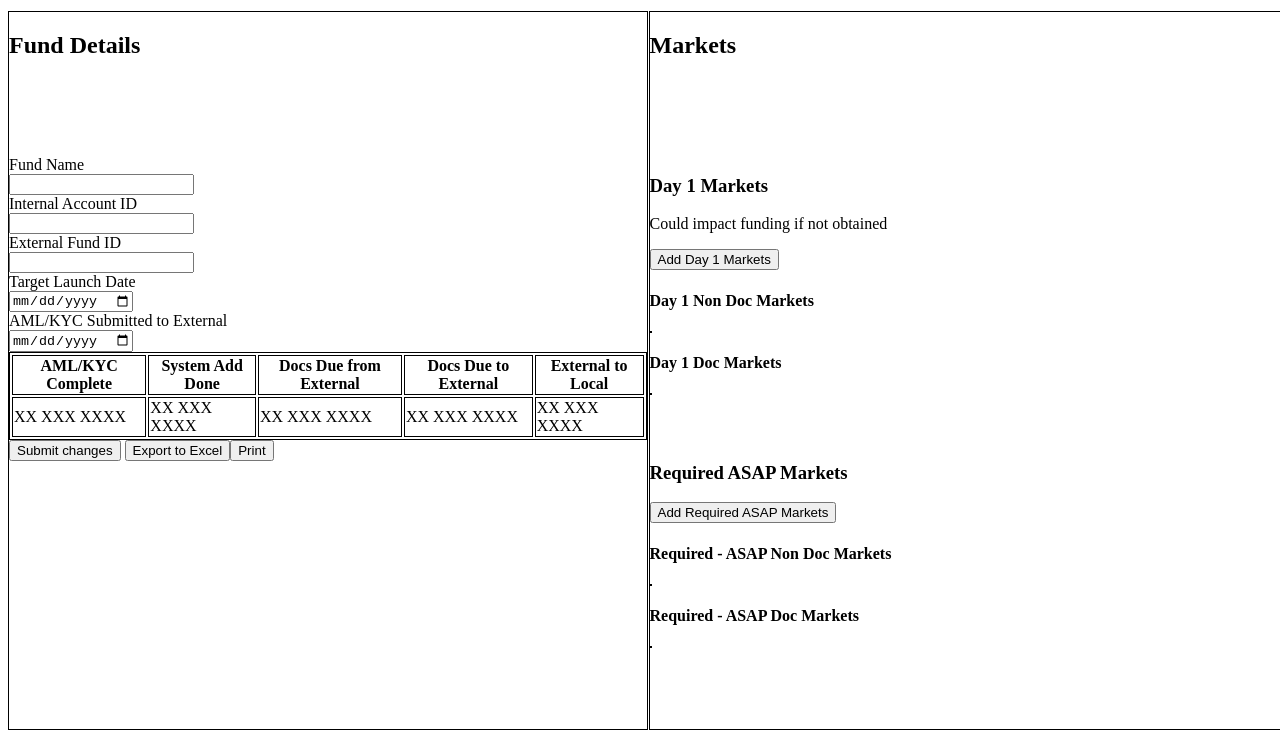
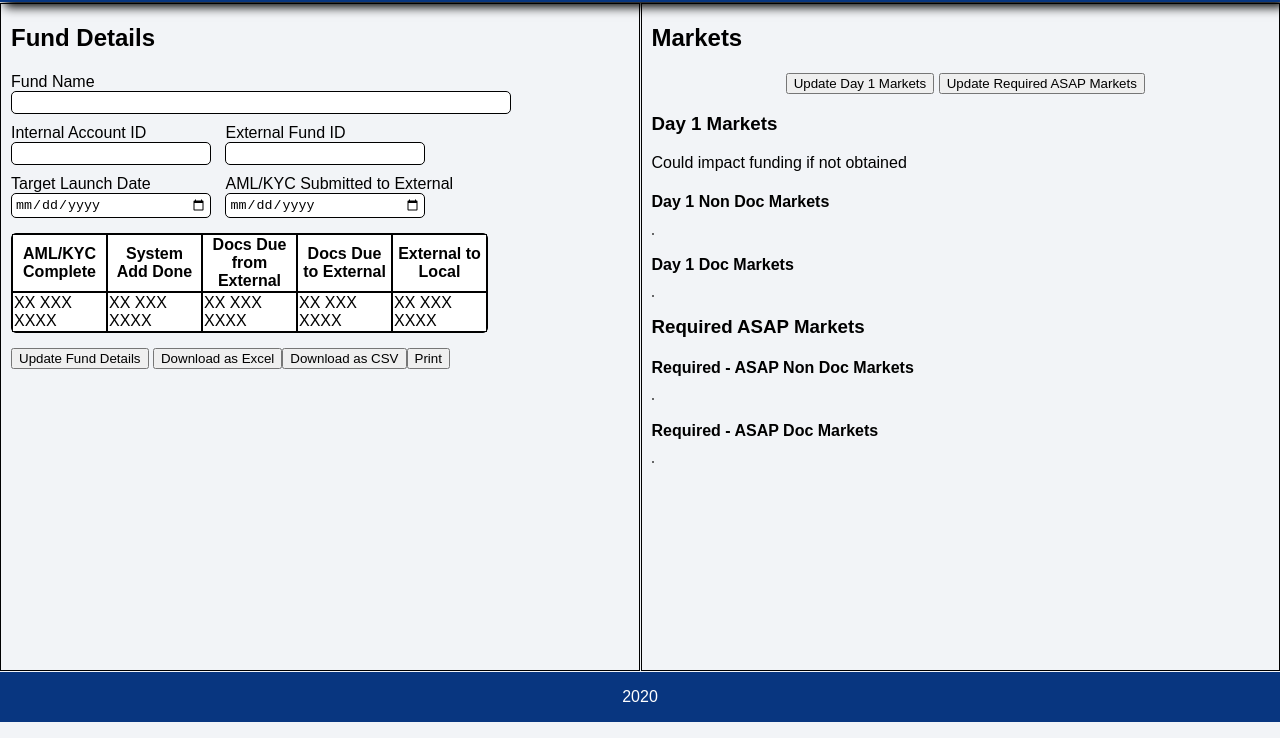
Before and after one commit to DZamora54/marketsForecaster, a plain HTML site: page index.html in a window 1280 px wide. Shown: the part 78-816 px from the top of the page. Drawn offline with Linux system fonts and the light colour scheme.

Commit message:
style changes. functionality added to download excel and csv buttons. fixed issues with deleting and recreating markets tables.

```diff
--- a/assets/css/style.css
+++ b/assets/css/style.css
@@ -1,5 +1,8 @@
 body {
+  margin: 0;
   overflow: hidden;
+  font-family: Arial, Helvetica, sans-serif;
+  background-color: #f2f4f7;
 }
 
 .grid-container {
@@ -7,9 +10,9 @@ body {
   width: 100vw;
   display: grid;
   grid-template-columns: 1fr;
-  grid-template-rows: 0.2fr 8fr;
+  grid-template-rows: auto 1fr auto;
   gap: 1px 1px;
-  grid-template-areas: "header" "content";
+  grid-template-areas: "header" "content" "footer";
 }
 
 .content {
@@ -17,6 +20,7 @@ body {
   grid-template-columns: 1fr 1fr;
   grid-template-rows: 1fr;
   gap: 1px 1px;
+  height: 0.8fr;
   grid-template-areas: "fundDetailsArea marketsArea";
   grid-area: content;
   overflow: hidden;
@@ -25,7 +29,7 @@ body {
 .fundDetailsArea {
   display: grid;
   grid-template-columns: 1fr;
-  grid-template-rows: 0.2fr 0.8fr;
+  grid-template-rows: auto 1fr;
   gap: 1px 1px;
   grid-template-areas: "fundDetailsAreaHeaderArea" "fundDetailsAreaContentArea";
   grid-area: fundDetailsArea;
@@ -42,19 +46,35 @@ body {
 .marketsArea {
   display: grid;
   grid-template-columns: 1fr;
-  grid-template-rows: 0.2fr 0.4fr 0.4fr;
+  grid-template-rows: auto auto 1fr;
   gap: 1px 1px;
-  grid-template-areas: "marketsAreaHeaderArea" "dayOneMarketsArea" "asapMarketsArea";
+  grid-template-areas: "marketsAreaHeaderArea" "addMarketsButtonsArea" "marketsTablesArea";
   grid-area: marketsArea;
-  overflow-y: scroll;
+  overflow: hidden;
+  /* overflow-y: scroll; */
 }
 
 .fundDetailsArea,
 .marketsArea {
   border: solid 1px;
+  padding-left: 10px;
   /* overflow-y: scroll; */
 }
 
+.addMarketsButtonsArea {
+  grid-area: addMarketsButtonsArea;
+  text-align: center;
+  /* align-content: center; */
+}
+
+.addMarketsButton {
+  display: inline-block;
+}
+
+.marketsTablesArea {
+  overflow-y: scroll;
+  grid-area: marketsTablesArea;
+}
 .marketsAreaHeaderArea {
   grid-area: marketsAreaHeaderArea;
 }
@@ -73,10 +93,57 @@ body {
   grid-area: header;
 }
 
+.footer {
+  grid-area: footer;
+}
+
+.footer,
+.header {
+  background-color: #083680;
+  color: white;
+  text-align: center;
+}
+
+.header {
+  box-shadow: 5px 5px 10px black;
+}
+
 table,
 th,
 td {
   border: 1px solid black;
+  background-color: white;
+}
+
+table {
+  border-spacing: 0px;
+  border-radius: 5px;
+}
+
+.datescol {
+  width: 95px;
+}
+
+.inputArea {
+  padding: 0;
+  margin-top: 10px;
+  display: inline-block;
+}
+
+.fundInput {
+  border: 1.5px solid black;
+  border-radius: 5px;
+  padding: 3px;
+  width: 200px;
+  margin-right: 10px;
+}
+
+#fname {
+  width: 500px;
+}
+
+#datesArea {
+  margin: 15px 0px;
 }
 
 *,
@@ -98,6 +165,7 @@ td {
   width: 300px;
   max-width: 80%;
   height: 80%;
+  text-align: left;
 }
 
 .modal.active {
--- a/assets/js/logic.js
+++ b/assets/js/logic.js
@@ -992,16 +992,16 @@ function getCheckedAsapMarkets() {
 
 /* START CHECK FOR DAY 1 NON DOC SELECTED. IF NONE SELECTED,DO NOT CREATE DAY 1 NON DOC TABLE OR REMOVE EXISTING DAY 1 NON DOC TABLE. IF ANY DAY 1 NON DOC IS YES, THEN CREATE OR UPDATE DAY ONE NON DOC TABLE */
 function checkDayOneNonDoc(requested) {
-  console.log("pork chops and apple sauce");
+  console.log("checking day one non doc");
   return requested["requestedDay1"] == "No";
 }
 function checkforDayOneNonDoc() {
   let result = marketsData.filter((market) => market["docMarket"] == "No");
   // console.log(result);
   if (result.every(checkDayOneNonDoc)) {
-    console.log("no markets requested");
+    console.log("no day one non doc markets requested");
   } else {
-    console.log("someone picked a market");
+    console.log("someone picked a day one non doc market");
     updateNonDocDayOneMarketTables();
   }
 }
@@ -1009,16 +1009,16 @@ function checkforDayOneNonDoc() {
 
 /* START CHECK FOR DAY 1 DOC SELECTED. IF NONE SELECTED,DO NOT CREATE DAY 1 NON DOC TABLE OR REMOVE EXISTING DAY 1 NON DOC TABLE. IF ANY DAY 1 NON DOC IS YES, THEN CREATE OR UPDATE DAY ONE NON DOC TABLE */
 function checkDayOneDoc(requested) {
-  console.log("meatloaf and mashed potatos");
+  console.log("checking day one doc markets");
   return requested["requestedDay1"] == "No";
 }
 function checkforDayOneDoc() {
   let result = marketsData.filter((market) => market["docMarket"] == "Yes");
   // console.log("result is: " + result);
   if (result.every(checkDayOneDoc)) {
-    console.log("no markets requested");
+    console.log("no day one doc markets requested");
   } else {
-    console.log("someone picked a market");
+    console.log("someone picked a day one doc market");
     updateDocDayOneMarketTables();
   }
 }
@@ -1026,16 +1026,16 @@ function checkforDayOneDoc() {
 
 /* START CHECK FOR ASAP NON DOC SELECTED. IF NONE SELECTED,DO NOT CREATE DAY 1 NON DOC TABLE OR REMOVE EXISTING DAY 1 NON DOC TABLE. IF ANY DAY 1 NON DOC IS YES, THEN CREATE OR UPDATE DAY ONE NON DOC TABLE */
 function checkAsapNonDoc(requested) {
-  console.log("meatloaf and mashed potatos");
+  console.log("checking asap non doc");
   return requested["requestedAsap"] == "No";
 }
 function checkforAsapNonDoc() {
   let result = marketsData.filter((market) => market["docMarket"] == "No");
   // console.log("result is: " + result);
   if (result.every(checkAsapNonDoc)) {
-    console.log("no markets requested");
+    console.log("no asap non doc markets requested");
   } else {
-    console.log("someone picked a market");
+    console.log("someone picked an asap non doc market");
     updateNonDocAsapMarketTables();
   }
 }
@@ -1043,16 +1043,16 @@ function checkforAsapNonDoc() {
 
 /* START CHECK FOR ASAP DOC SELECTED. IF NONE SELECTED,DO NOT CREATE DAY 1 NON DOC TABLE OR REMOVE EXISTING DAY 1 NON DOC TABLE. IF ANY DAY 1 NON DOC IS YES, THEN CREATE OR UPDATE DAY ONE NON DOC TABLE */
 function checkAsapDoc(requested) {
-  console.log("meatloaf and mashed potatos");
+  console.log("checking asap doc markets");
   return requested["requestedAsap"] == "No";
 }
 function checkforAsapDoc() {
   let result = marketsData.filter((market) => market["docMarket"] == "Yes");
   // console.log("result is: " + result);
   if (result.every(checkAsapDoc)) {
-    console.log("no markets requested");
+    console.log("no asap doc markets requested");
   } else {
-    console.log("someone picked a market");
+    console.log("someone picked an asap doc market");
     updateDocAsapMarketTables();
   }
 }
@@ -1060,14 +1060,14 @@ function checkforAsapDoc() {
 
 /*  START REMOVE NON DOC DAY 1 MARKETS TABLES */
 function removeNonDocDayOneMarketsTables() {
-  console.log("removing markets tables");
+  console.log("removing non doc day one markets tables");
   let elementExists = document.getElementById("table1header");
   console.log(elementExists);
   if (elementExists) {
     console.log("table1header exists");
     let elem = document.getElementById("table1header");
     elem.parentNode.removeChild(elem);
-    let elem1 = document.getElementById("tbodyid");
+    let elem1 = document.getElementById("t1bodyid");
     elem1.parentNode.removeChild(elem1);
   } else {
     console.log("table1header does not exist");
@@ -1077,14 +1077,14 @@ function removeNonDocDayOneMarketsTables() {
 
 /*  START REMOVE DOC DAY 1 MARKETS TABLES */
 function removeDocDayOneMarketsTables() {
-  console.log("removing markets tables");
+  console.log("removing doc day one markets tables");
   let elementExists = document.getElementById("table2header");
   console.log(elementExists);
   if (elementExists) {
     console.log("table2header exists");
     let elem = document.getElementById("table2header");
     elem.parentNode.removeChild(elem);
-    let elem1 = document.getElementById("tbodyid");
+    let elem1 = document.getElementById("t2bodyid");
     elem1.parentNode.removeChild(elem1);
   } else {
     console.log("table2header does not exist");
@@ -1094,14 +1094,14 @@ function removeDocDayOneMarketsTables() {
 
 /*  START REMOVE NON DOC ASAP MARKETS TABLES */
 function removeNonDocAsapMarketsTables() {
-  console.log("removing markets tables");
+  console.log("removing non doc asap markets tables");
   let elementExists = document.getElementById("table3header");
   console.log(elementExists);
   if (elementExists) {
     console.log("table3header exists");
     let elem = document.getElementById("table3header");
     elem.parentNode.removeChild(elem);
-    let elem1 = document.getElementById("tbodyid");
+    let elem1 = document.getElementById("t3bodyid");
     elem1.parentNode.removeChild(elem1);
   } else {
     console.log("table3header does not exist");
@@ -1111,14 +1111,14 @@ function removeNonDocAsapMarketsTables() {
 
 /*  START REMOVE DOC ASAP MARKETS TABLES */
 function removeDocAsapMarketsTables() {
-  console.log("removing markets tables");
+  console.log("removing doc asap markets tables");
   let elementExists = document.getElementById("table4header");
   console.log(elementExists);
   if (elementExists) {
     console.log("table4header exists");
     let elem = document.getElementById("table4header");
     elem.parentNode.removeChild(elem);
-    let elem1 = document.getElementById("tbodyid");
+    let elem1 = document.getElementById("t4bodyid");
     elem1.parentNode.removeChild(elem1);
   } else {
     console.log("table4header does not exist");
@@ -1128,8 +1128,7 @@ function removeDocAsapMarketsTables() {
 
 /* START CREATE NON DOC DAY 1 MARKETS TABLE */
 function updateNonDocDayOneMarketTables() {
-  console.log("Hola");
-  console.log("Red Red Wine");
+  console.log("updating non doc day 1 market tables");
   let table = document.querySelector("#table1");
   let data = ["name", "timeframeToOpen", "openDate"];
   console.log(data);
@@ -1137,7 +1136,7 @@ function updateNonDocDayOneMarketTables() {
   generateTableHead(table, data); // then the head
   let tbody = table.querySelector("tbody");
   tbody.classList.add("tbodyClass");
-  tbody.setAttribute("id", "tbodyid");
+  tbody.setAttribute("id", "t1bodyid");
 }
 
 // Creates the table header
@@ -1179,8 +1178,7 @@ function generateTable(table, data) {
 
 /* START CREATE DOC DAY 1 MARKETS TABLE */
 function updateDocDayOneMarketTables() {
-  console.log("Hola");
-  console.log("Red Red Wine");
+  console.log("updating doc day 1 market tables");
   let table = document.querySelector("#table2");
   let data = ["name", "timeframeToOpen", "openDate"];
   console.log(data);
@@ -1188,12 +1186,12 @@ function updateDocDayOneMarketTables() {
   generateTable2Head(table, data); // then the head
   let tbody = table.querySelector("tbody");
   tbody.classList.add("tbodyClass");
-  tbody.setAttribute("id", "tbodyid");
+  tbody.setAttribute("id", "t2bodyid");
 }
 
 // Creates the table header
 function generateTable2Head(table, data) {
-  console.log("generateTableHead is called");
+  console.log("generateTable2Head is running");
   let thead = table.createTHead();
   let row = thead.insertRow();
   thead.setAttribute("id", "table2header");
@@ -1203,12 +1201,12 @@ function generateTable2Head(table, data) {
     th.appendChild(text);
     row.appendChild(th);
   }
-  console.log("generateTableHead success");
+  console.log("generateTable2Head success");
 }
 
 // Creates the table body
 function generateTable2(table, data) {
-  console.log("generateTable is called");
+  console.log("generateTable2 is running");
   for (let element of data) {
     if (element["requestedDay1"] == "Yes" && element["docMarket"] == "Yes") {
       console.log("element: " + element["name"]);
@@ -1224,14 +1222,13 @@ function generateTable2(table, data) {
       cell3.appendChild(text3);
     }
   }
-  console.log("generateTable success");
+  console.log("generateTable2 success");
 }
 /* END CREATE DOC DAY 1 MARKETS TABLE */
 
 /* START CREATE NON DOC ASAP MARKETS TABLE */
 function updateNonDocAsapMarketTables() {
-  console.log("Hola");
-  console.log("Red Red Wine");
+  console.log("updating non doc asap market tables");
   let table = document.querySelector("#table3");
   let data = ["name", "timeframeToOpen", "openDate"];
   console.log(data);
@@ -1239,12 +1236,12 @@ function updateNonDocAsapMarketTables() {
   generateTable3Head(table, data); // then the head
   let tbody = table.querySelector("tbody");
   tbody.classList.add("tbodyClass");
-  tbody.setAttribute("id", "tbodyid");
+  tbody.setAttribute("id", "t3bodyid");
 }
 
 // Creates the table header
 function generateTable3Head(table, data) {
-  console.log("generateTableHead is called");
+  console.log("generateTable3Head is called");
   let thead = table.createTHead();
   let row = thead.insertRow();
   thead.setAttribute("id", "table3header");
@@ -1254,12 +1251,12 @@ function generateTable3Head(table, data) {
     th.appendChild(text);
     row.appendChild(th);
   }
-  console.log("generateTableHead success");
+  console.log("generateTable3Head success");
 }
 
 // Creates the table body
 function generateTable3(table, data) {
-  console.log("generateTable is called");
+  console.log("generateTable3 is running");
   for (let element of data) {
     if (element["requestedAsap"] == "Yes" && element["docMarket"] == "No") {
       console.log("element: " + element["name"]);
@@ -1275,14 +1272,13 @@ function generateTable3(table, data) {
       cell3.appendChild(text3);
     }
   }
-  console.log("generateTable success");
+  console.log("generateTable3 success");
 }
 /* END CREATE NON DOC ASAP MARKETS TABLE */
 
 /* START CREATE DOC ASAP MARKETS TABLE */
 function updateDocAsapMarketTables() {
-  console.log("Hola");
-  console.log("Red Red Wine");
+  console.log("updating doc asap markets");
   let table = document.querySelector("#table4");
   let data = ["name", "timeframeToOpen", "openDate"];
   console.log(data);
@@ -1290,12 +1286,12 @@ function updateDocAsapMarketTables() {
   generateTable4Head(table, data); // then the head
   let tbody = table.querySelector("tbody");
   tbody.classList.add("tbodyClass");
-  tbody.setAttribute("id", "tbodyid");
+  tbody.setAttribute("id", "t4bodyid");
 }
 
 // Creates the table header
 function generateTable4Head(table, data) {
-  console.log("generateTableHead is called");
+  console.log("generateTable4Head is running");
   let thead = table.createTHead();
   let row = thead.insertRow();
   thead.setAttribute("id", "table4header");
@@ -1305,12 +1301,12 @@ function generateTable4Head(table, data) {
     th.appendChild(text);
     row.appendChild(th);
   }
-  console.log("generateTableHead success");
+  console.log("generateTable4Head success");
 }
 
 // Creates the table body
 function generateTable4(table, data) {
-  console.log("generateTable is called");
+  console.log("generateTable4 is running");
   for (let element of data) {
     if (element["requestedAsap"] == "Yes" && element["docMarket"] == "Yes") {
       console.log("element: " + element["name"]);
@@ -1326,7 +1322,7 @@ function generateTable4(table, data) {
       cell3.appendChild(text3);
     }
   }
-  console.log("generateTable success");
+  console.log("generateTable4 success");
 }
 /* END CREATE DOC ASAP MARKETS TABLE */
 
@@ -1429,6 +1425,70 @@ function convertInDateToCompletionDate(numberOfBusinessDaysToAdd, beginDateIn) {
 }
 /* END FUNCTION TO ADD X NUMBER OF BUSINESS DAYS TO A GIVEN DATE */
 
+/* START DOWNLOAD EXCEL AND CSV BUTTONS */
+let btnExportCSV = document.querySelector("#exportCSVBtn");
+let btnExportXLS = document.querySelector("#exportExcelBtn");
+const table1 = document.querySelector("#table1");
+const table2 = document.querySelector("#table2");
+const table3 = document.querySelector("#table3");
+const table4 = document.querySelector("#table4");
+const tables = document.querySelectorAll("tbody");
+// tables[0].appendChild(tables[1].querySelectorAll("tr"));
+btnExportCSV.onclick = function () {
+  console.log("Export in CSV");
+  exportCSV();
+};
+
+btnExportXLS.onclick = () => {
+  console.log("Export in Excel");
+  exportXLS();
+};
+
+function exportCSV() {
+  let csvContent = [];
+  for (let i = 0; i < marketsData.length; i++) {
+    if (
+      marketsData[i]["requestedDay1"] == "Yes" ||
+      marketsData[i]["requestedAsap"] == "Yes"
+    ) {
+      csvContent.push(
+        marketsData[i]["name"] + "," + launchDate + "," + fundName
+      );
+    }
+  }
+  csvContent = encodeURI(csvContent.join("\n"));
+  console.log(csvContent);
+
+  const csvContentUrl = "data:text/csv;charset=utf-8," + csvContent;
+
+  triggerDownload(csvContentUrl, "markets.csv");
+}
+
+function exportXLS() {
+  const table1Content = table1.outerHTML.replace(/ /g, "%20");
+  const table2Content = table2.outerHTML.replace(/ /g, "%20");
+  const table3Content = table3.outerHTML.replace(/ /g, "%20");
+  const table4Content = table4.outerHTML.replace(/ /g, "%20");
+  // console.log(tableContent);
+  const tableHTMLUrl =
+    "data:application/vnd.ms-excel;charset=utf-8," +
+    table1Content +
+    table2Content +
+    table3Content +
+    table4Content;
+  console.log(tableHTMLUrl);
+  triggerDownload(tableHTMLUrl, "markets.xls");
+}
+
+function triggerDownload(url, filename) {
+  const downloadLink = document.createElement("a");
+  downloadLink.href = url;
+  downloadLink.download = filename;
+  document.body.appendChild(downloadLink);
+  downloadLink.click();
+}
+/* END DOWNLOAD EXCEL AND CSV BUTTONS */
+
 // CHANGE THE BACKGROUND OF AN LI ELEMENT ONCLICK
 //market.classList.add("type");
 // market.onclick = function() {
--- a/index.html
+++ b/index.html
@@ -12,6 +12,10 @@
   </head>
   <body>
     <div class="grid-container">
+      <div class="header">
+        <h1>Fund Launch Markets Forecaster</h1>
+      </div>
+
       <div class="content">
         <div class="fundDetailsArea">
           <div class="fundDetailsAreaHeaderArea">
@@ -19,41 +23,90 @@
           </div>
           <div class="fundDetailsAreaContentArea">
             <form>
+              <div class="fnameInputArea">
                 <label for="fname">Fund Name</label><br />
-              <input type="text" id="fname" name="fname" /><br />
+                <input class="fundInput" type="text" id="fname" name="fname" />
+              </div>
+              <div id="idInputArea">
+                <div class="inputArea">
                   <label for="wmcid">Internal Account ID</label><br />
-              <input type="text" id="wmcid" name="wmcid" /><br />
+                  <input
+                    class="fundInput"
+                    type="text"
+                    id="wmcid"
+                    name="wmcid"
+                  />
+                </div>
+
+                <div class="inputArea">
                   <label for="ssbid">External Fund ID</label><br />
-              <input type="text" id="ssbid" name="ssbid" /><br />
+                  <input
+                    class="fundInput"
+                    type="text"
+                    id="ssbid"
+                    name="ssbid"
+                  />
+                </div>
+              </div>
+
+              <div class="inputArea">
                 <label for="launchdate">Target Launch Date</label><br />
-              <input type="date" id="launchdate" name="launchdate" /><br />
+                <input
+                  class="fundInput"
+                  type="date"
+                  id="launchdate"
+                  name="launchdate"
+                />
+              </div>
+
+              <div class="inputArea">
                 <label for="amldate">AML/KYC Submitted to External</label><br />
-              <input type="date" id="amldate" name="amldate" />
+                <input
+                  class="fundInput"
+                  type="date"
+                  id="amldate"
+                  name="amldate"
+                />
+              </div>
             </form>
+
+            <div id="datesArea">
               <table>
                 <tr>
-                <th>AML/KYC Complete</th>
-                <th>System Add Done</th>
-                <th>Docs Due from External</th>
-                <th>Docs Due to External</th>
-                <th>External to Local</th>
+                  <th class="datescol">AML/KYC Complete</th>
+                  <th class="datescol">System Add Done</th>
+                  <th class="datescol">Docs Due from External</th>
+                  <th class="datescol">Docs Due to External</th>
+                  <th class="datescol">External to Local</th>
                 </tr>
                 <tr>
-                <td id="amlKycCompleteDateCell">XX XXX XXXX</td>
-                <td id="mchDoneDateCell">XX XXX XXXX</td>
-                <td id="docsDueFromSscDateCell">XX XXX XXXX</td>
-                <td id="docsDueToSscDateCell">XX XXX XXXX</td>
-                <td id="sscToLocalDateCell">XX XXX XXXX</td>
+                  <td class="datescol" id="amlKycCompleteDateCell">
+                    XX XXX XXXX
+                  </td>
+                  <td class="datescol" id="mchDoneDateCell">XX XXX XXXX</td>
+                  <td class="datescol" id="docsDueFromSscDateCell">
+                    XX XXX XXXX
+                  </td>
+                  <td class="datescol" id="docsDueToSscDateCell">
+                    XX XXX XXXX
+                  </td>
+                  <td class="datescol" id="sscToLocalDateCell">XX XXX XXXX</td>
                 </tr>
               </table>
+            </div>
+
             <button
               type="button"
               id="submitFundDetails"
               onclick="submitFundDetails()"
             >
-              Submit changes
+              Update Fund Details
             </button>
-            <button>Export to Excel</button><button>Print</button>
+            <button id="exportExcelBtn" class="btn btn-success">
+              Download as Excel</button
+            ><button id="exportCSVBtn" class="btn btn-success">
+              Download as CSV</button
+            ><button>Print</button>
           </div>
         </div>
 
@@ -61,18 +114,17 @@
           <div class="marketsAreaHeaderArea">
             <h2>Markets</h2>
           </div>
-
-          <!-- START DAY ONE MARKETS AREA -->
-          <div class="dayOneMarketsArea">
-            <h3>Day 1 Markets</h3>
-            <p>Could impact funding if not obtained</p>
-
+          <div class="addMarketsButtonsArea">
             <!-- START DAY ONE MODAL -->
-            <button data-modal-target="#modal">Add Day 1 Markets</button>
+            <button class="addMarketsButton" data-modal-target="#modal">
+              Update Day 1 Markets
+            </button>
             <div class="modal" id="modal">
               <div class="modal-header">
                 <div class="title">Select Day 1 Markets</div>
-                <button data-close-button class="close-button">&times;</button>
+                <button data-close-button class="close-button">
+                  &times;
+                </button>
               </div>
               <div class="modal-body">
                 <!-- <button>Update selected markets</button> -->
@@ -90,6 +142,39 @@
             </div>
             <div id="overlay"></div>
             <!-- END DAY ONE MODAL -->
+
+            <!-- START REQUIRED ASAP MODAL -->
+            <button class="addMarketsButton" data-modal-target="#modal2">
+              Update Required ASAP Markets
+            </button>
+            <div class="modal" id="modal2">
+              <div class="modal-header">
+                <div class="title">Select Required ASAP Markets</div>
+                <button data-close-button class="close-button">
+                  &times;
+                </button>
+              </div>
+              <div class="modal-body">
+                <form onsubmit="return false" id="marketsList2"></form>
+              </div>
+              <div class="modal-footer">
+                <button
+                  type="button"
+                  id="submitMarkets2"
+                  onclick="getCheckedAsapMarkets(); removeNonDocAsapMarketsTables(); removeDocAsapMarketsTables(); checkforAsapNonDoc(); checkforAsapDoc()"
+                >
+                  Update Market Tables
+                </button>
+              </div>
+            </div>
+            <div id="overlay"></div>
+            <!-- END REQUIRED ASAP MOAL -->
+          </div>
+          <div class="marketsTablesArea">
+            <!-- START DAY ONE MARKETS AREA -->
+            <div class="dayOneMarketsArea">
+              <h3>Day 1 Markets</h3>
+              <p>Could impact funding if not obtained</p>
 
               <!-- START NON DOCS DAY 1 -->
               <h4>Day 1 Non Doc Markets</h4>
@@ -109,35 +194,6 @@
             <div class="asapMarketsArea">
               <h3>Required ASAP Markets</h3>
 
-            <!-- START REQUIRED ASAP MODAL -->
-            <button data-modal-target="#modal2">
-              Add Required ASAP Markets
-            </button>
-            <div class="modal" id="modal2">
-              <div class="modal-header">
-                <div class="title">Select Required ASAP Markets</div>
-                <button data-close-button class="close-button">&times;</button>
-              </div>
-              <div class="modal-body">
-                <!-- <button>Update selected markets</button> -->
-                <form onsubmit="return false" id="marketsList2"></form>
-              </div>
-              <div class="modal-footer">
-                <button
-                  type="button"
-                  id="submitMarkets2"
-                  onclick="getCheckedAsapMarkets(); removeNonDocAsapMarketsTables(); removeDocAsapMarketsTables(); checkforAsapNonDoc(); checkforAsapDoc()"
-                >
-                  Update Market Tables
-                  <!-- onclick="getCheckedDayOneMarkets(); removeNonDocDayOneMarketsTables(); removeDocDayOneMarketsTables(); checkforDayOneNonDoc(); checkforDayOneDoc()"
-                  Save Markets -->
-                </button>
-                <!-- ;removeAsapMarketsTables();checkforchecks2() -->
-              </div>
-            </div>
-            <div id="overlay"></div>
-            <!-- END REQUIRED ASAP MOAL -->
-
               <!-- START NON DOC ASAP -->
               <h4>Required - ASAP Non Doc Markets</h4>
               <div id="nonDocAsap"></div>
@@ -153,8 +209,9 @@
             <!-- END REQUIRED ASAP AREA -->
           </div>
         </div>
-      <div class="header">
-        <h1>Fund Launch Markets Forecaster</h1>
+      </div>
+      <div class="footer">
+        <p>2020</p>
       </div>
     </div>
     <div id="overlay"></div>
```
Lines whose indentation alone changed are shown as unchanged.
